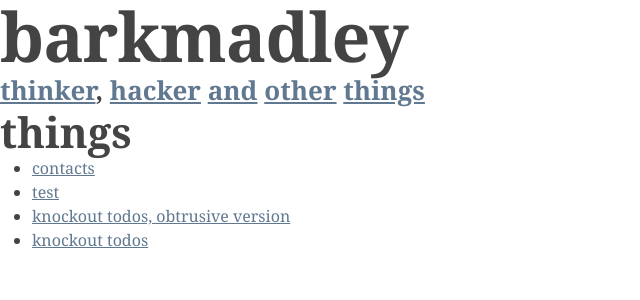
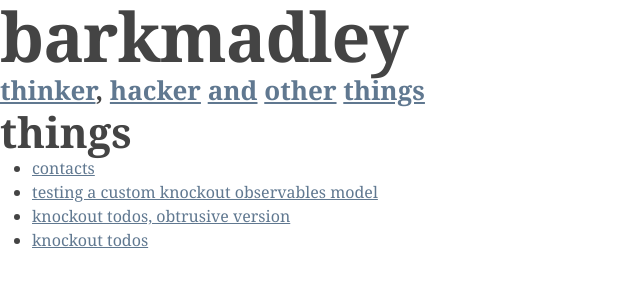
Before and after one commit to barkmadley/barkmadley.github.com, a Jekyll site: the page built from things/index.html, in a window 1280 px wide. Shown: the top 300 px of the page, without its empty margins (0-640 px from the left). Built offline with Jekyll 4.4.1, drawn with Linux system fonts in a browser that asks for light colours; nearby versions of some CDN libraries; Markdown is read by kramdown in place of the engine named in the settings.

Commit message:
indicate whats happening.

```diff
--- a/things/ko2test.html
+++ b/things/ko2test.html
@@ -1,10 +1,12 @@
 ---
 layout: default
-title: test
+title: testing a custom knockout observables model
 scripts:
 - /js/libs/underscore-1.1.6.js
 - /js/mylibs/knockout2.js
 ---
+
+<h2>See console.log</h2>
 
 <script>
 window.page_init = function () {
```
